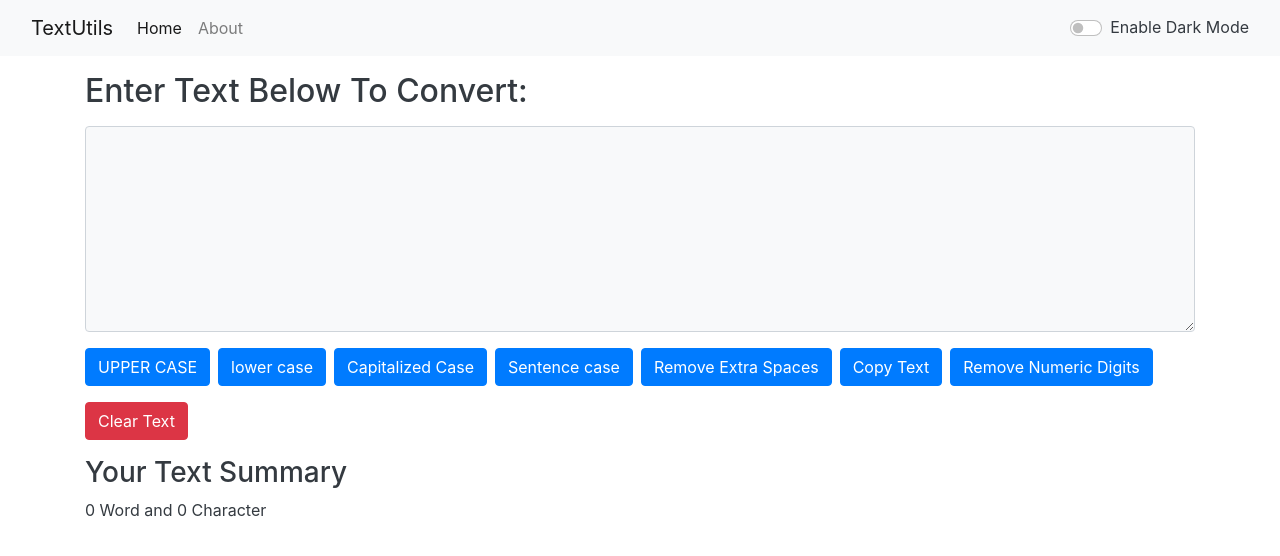
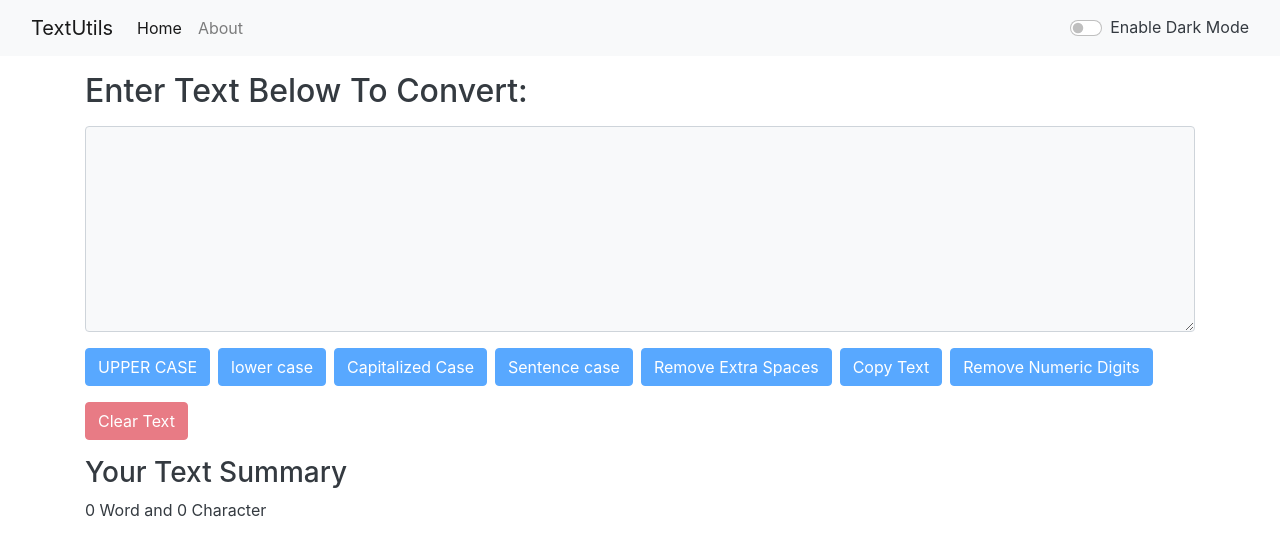
Before and after one commit to Sandeep26899/my-app, a React (Create React App) app: page / in a window 1280 px wide. Shown: the top 556 px of the page. Built offline with nearby package versions, Linux system fonts and the light colour scheme.

Commit message:
Update TextForm.js

```diff
--- a/src/components/TextForm.js
+++ b/src/components/TextForm.js
@@ -58,14 +58,14 @@ export default function TextForm(props) {
                 <h2 className={`mb-3 text-${props.mode==='light'?'dark':'light'}`}>{props.title}</h2>
                 <textarea className={`form-control text-${props.mode==='dark'?'light':'dark'} bg-${props.mode==='dark'?'dark':'light'}`} value={text} onChange={handleOnChange} id="myBox" rows="8"></textarea>
                 <span id="appendText"></span>
-                <button className="btn btn-primary mt-3 me-2" onClick={handleUpperCase}>UPPER CASE</button>
-                <button className="btn btn-primary mt-3 me-2" onClick={handleLowerCase}>lower case</button>
-                <button className="btn btn-primary mt-3 me-2" onClick={handleCaptalize}>Capitalized Case</button>
-                <button className="btn btn-primary mt-3 me-2" onClick={handleSentence}>Sentence case</button>
-                <button className="btn btn-primary mt-3 me-2" onClick={handleRemoveSpaces}>Remove Extra Spaces</button>
-                <button className="btn btn-primary mt-3 me-2" onClick={handleCopy}>Copy Text</button>
-                <button className="btn btn-primary mt-3 me-2" onClick={handleRemoveNumeric}>Remove Numeric Digits</button>
-                <button className="btn btn-danger mt-3 me-2" onClick={handleClear}>Clear Text</button>
+                <button disabled={text.length===0} className="btn btn-primary mt-3 me-2" onClick={handleUpperCase}>UPPER CASE</button>
+                <button disabled={text.length===0} className="btn btn-primary mt-3 me-2" onClick={handleLowerCase}>lower case</button>
+                <button disabled={text.length===0} className="btn btn-primary mt-3 me-2" onClick={handleCaptalize}>Capitalized Case</button>
+                <button disabled={text.length===0} className="btn btn-primary mt-3 me-2" onClick={handleSentence}>Sentence case</button>
+                <button disabled={text.length===0} className="btn btn-primary mt-3 me-2" onClick={handleRemoveSpaces}>Remove Extra Spaces</button>
+                <button disabled={text.length===0} className="btn btn-primary mt-3 me-2" onClick={handleCopy}>Copy Text</button>
+                <button disabled={text.length===0} className="btn btn-primary mt-3 me-2" onClick={handleRemoveNumeric}>Remove Numeric Digits</button>
+                <button disabled={text.length===0} className="btn btn-danger mt-3 me-2" onClick={handleClear}>Clear Text</button>
             </div>
             <div className="mb-3">
                 <h3 className={`text-${props.mode==='light'?'dark':'light'}`}>Your Text Summary</h3>
```
